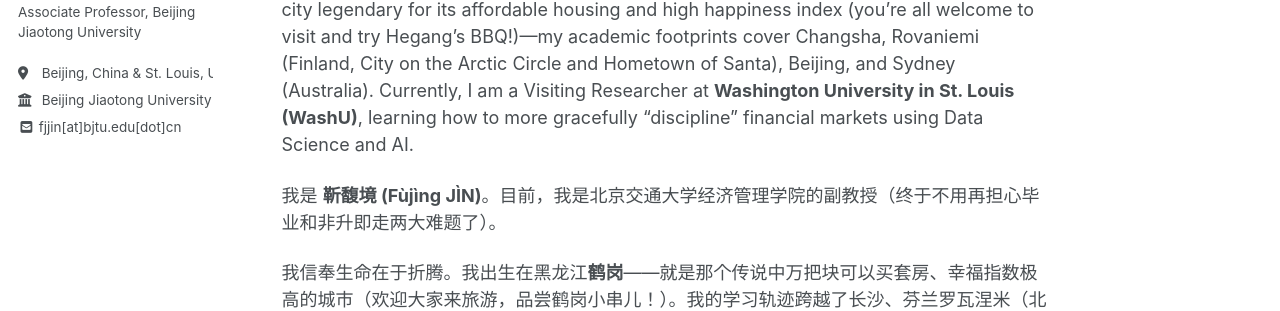
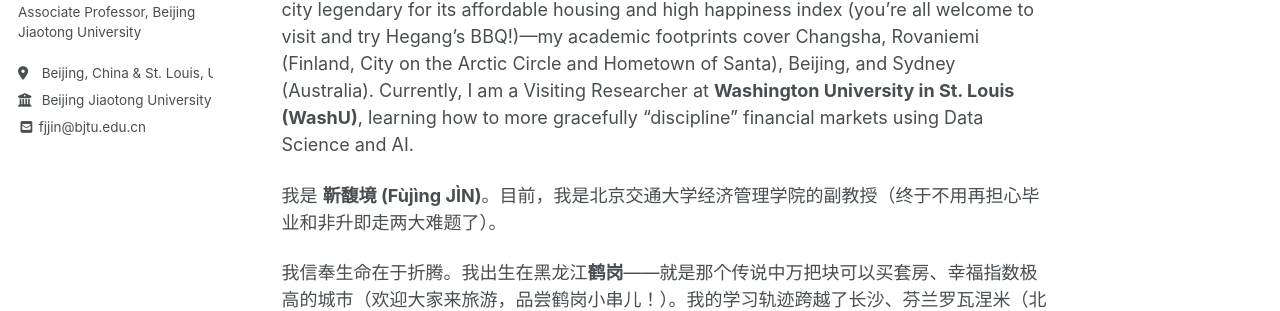
Before and after one commit to Fujing-JIN/Fujing-JIN.github.io, a Jekyll site: the page built from _pages/about.md, in a window 1280 px wide. Shown: the part 284-595 px from the top of the page. Built offline with Jekyll 4.4.1, drawn with Linux system fonts in a browser that asks for light colours; a script bundle is joined from its source files by our own code; library files that are not in the unit come from our copies.

Commit message:
Update _config.yml

```diff
--- a/_config.yml
+++ b/_config.yml
@@ -17,7 +17,7 @@
   location         : "Beijing, China & St. Louis, US"
   employer         : "Beijing Jiaotong University"
   #uri              :
-  email            : "fjjin[at]bjtu.edu[dot]cn"
+  email            : "fjjin@bjtu.edu.cn"
 
   # Academic websites (如需启用，删掉前面的 # 并填入正确链接)
   #googlescholar    : "https://scholar.google.com/citations?user=你的ID"
```
